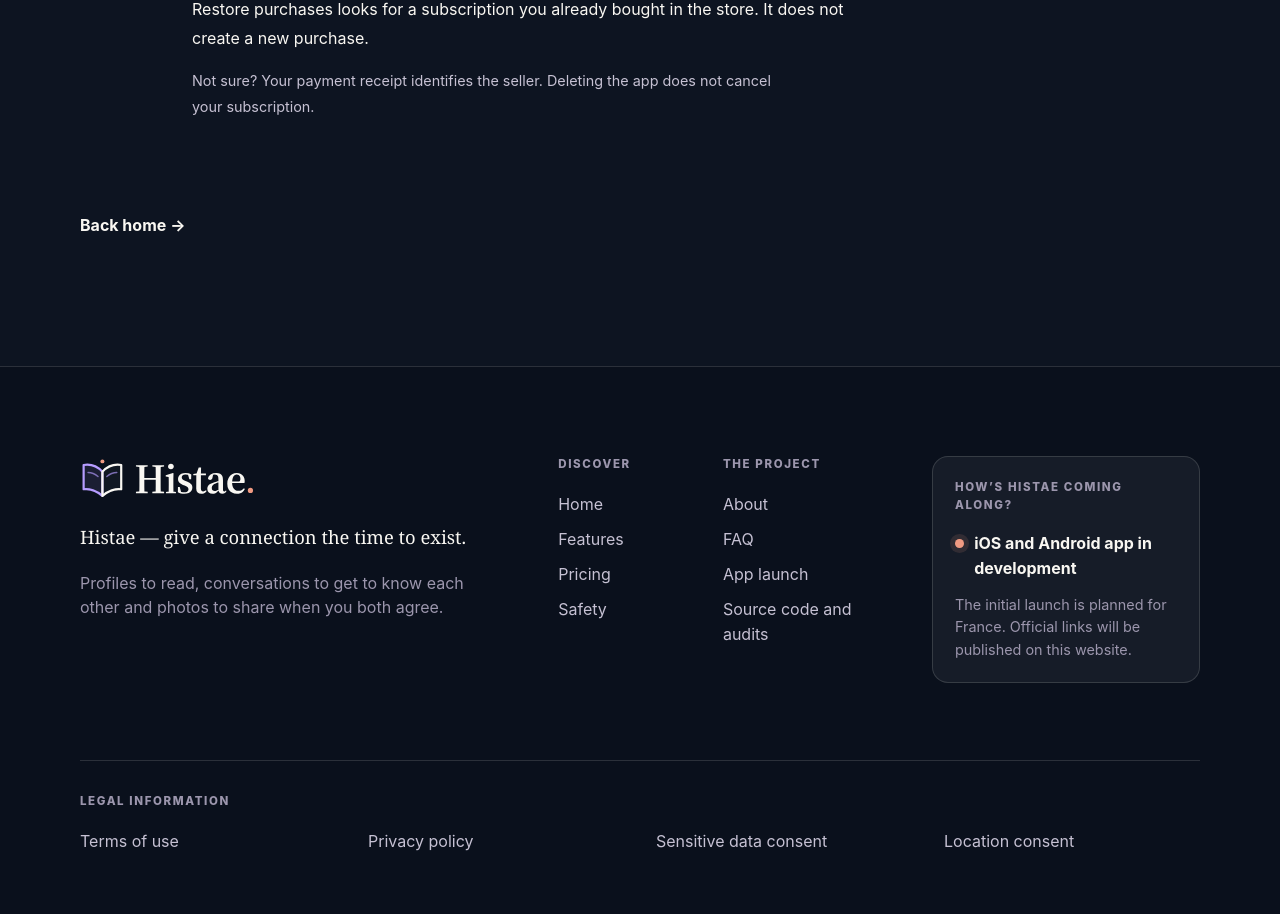
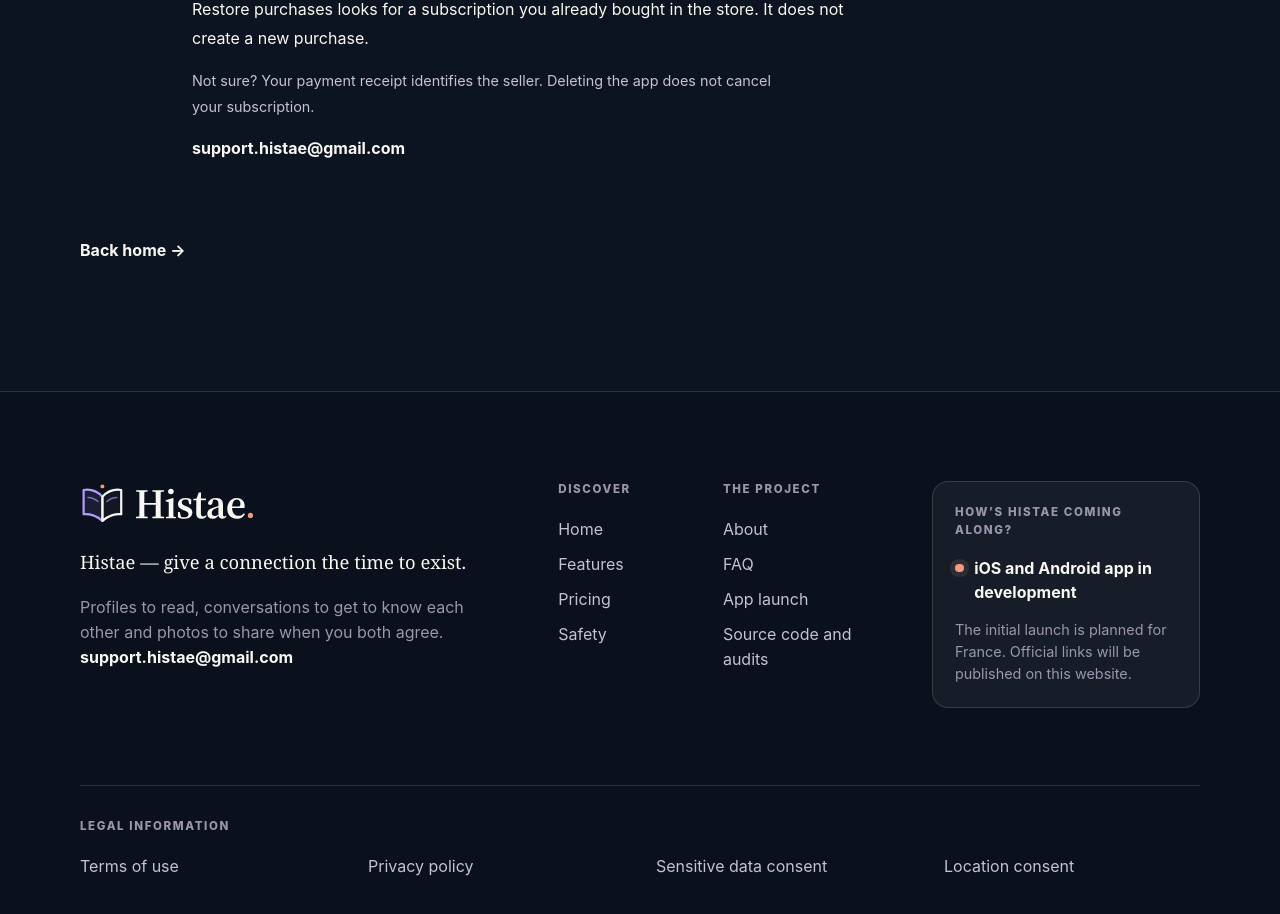
Before and after one commit to Nicolas38144/histae-site, a Next.js app: page /en/faq in a window 1280 px wide. Shown: the part 2920-3834 px from the top of the page. Built offline with nearby package versions, Linux system fonts and the light colour scheme.

Commit message:
feat: add support contact across public and legal pages

```diff
--- a/components/site-footer.tsx
+++ b/components/site-footer.tsx
@@ -1,7 +1,7 @@
 import Link from "next/link";
 import { BrandSignature } from "./brand-signature";
 import { getTranslations } from "next-intl/server";
-import { localizedHref, type Locale, type SiteRouteId } from "../lib/site-config";
+import { localizedHref, supportEmail, type Locale, type SiteRouteId } from "../lib/site-config";
 import { legalDocumentHref, legalDocumentIds } from "../lib/legal-documents";
 
 const footerGroups: Array<{ titleKey: "exploreTitle" | "projectTitle"; routes: SiteRouteId[] }> = [
@@ -28,6 +28,7 @@
           <Link className="wordmark" href={localizedHref(locale, "home")} aria-label="Histae"><BrandSignature /></Link>
           <p className="footer-tagline">{t("footer.line")}</p>
           <p className="footer-summary">{t("footer.summary")}</p>
+          <p><a className="text-link" href={`mailto:${supportEmail}`}>{supportEmail}</a></p>
         </div>
 
         <nav className="footer-navigation" aria-label={t("footer.navigation")}>
--- a/components/subscription-help.tsx
+++ b/components/subscription-help.tsx
@@ -2,7 +2,7 @@
 
 import { useState } from 'react';
 import type { AppMessages } from '../messages';
-import type { Locale } from '../lib/site-config';
+import { supportEmail, type Locale } from '../lib/site-config';
 import { subscriptionChannels, subscriptionManagementHref, type SubscriptionChannel } from '../lib/billing/subscription-channels';
 
 type Copy = Pick<AppMessages['discovery'], 'helpTitle' | 'helpIntro' | 'channels' | 'restore' | 'helpNote'>;
@@ -29,6 +29,7 @@
       </div>
       <p>{copy.restore}</p>
       <p className="demo-notice">{copy.helpNote}</p>
+      <a className="text-link" href={`mailto:${supportEmail}`}>{supportEmail}</a>
     </section>
   );
 }
--- a/config/site.json
+++ b/config/site.json
@@ -1,5 +1,6 @@
 {
   "publicUrl": "https://www.histae.com",
+  "supportEmail": "support.histae@gmail.com",
   "defaultLocale": "fr",
   "repositories": {
     "api": "https://github.com/Nicolas38144/histae-api-rust",
--- a/lib/site-config.ts
+++ b/lib/site-config.ts
@@ -1,6 +1,7 @@
 import siteConfig from "../config/site.json";
 
 export const publicUrl = siteConfig.publicUrl;
+export const supportEmail = siteConfig.supportEmail;
 export const localeConfig = siteConfig.locales;
 export type Locale = keyof typeof localeConfig;
 
```
Also changed, not shown: 18 other files (tests, documents, lock files or other folders).
